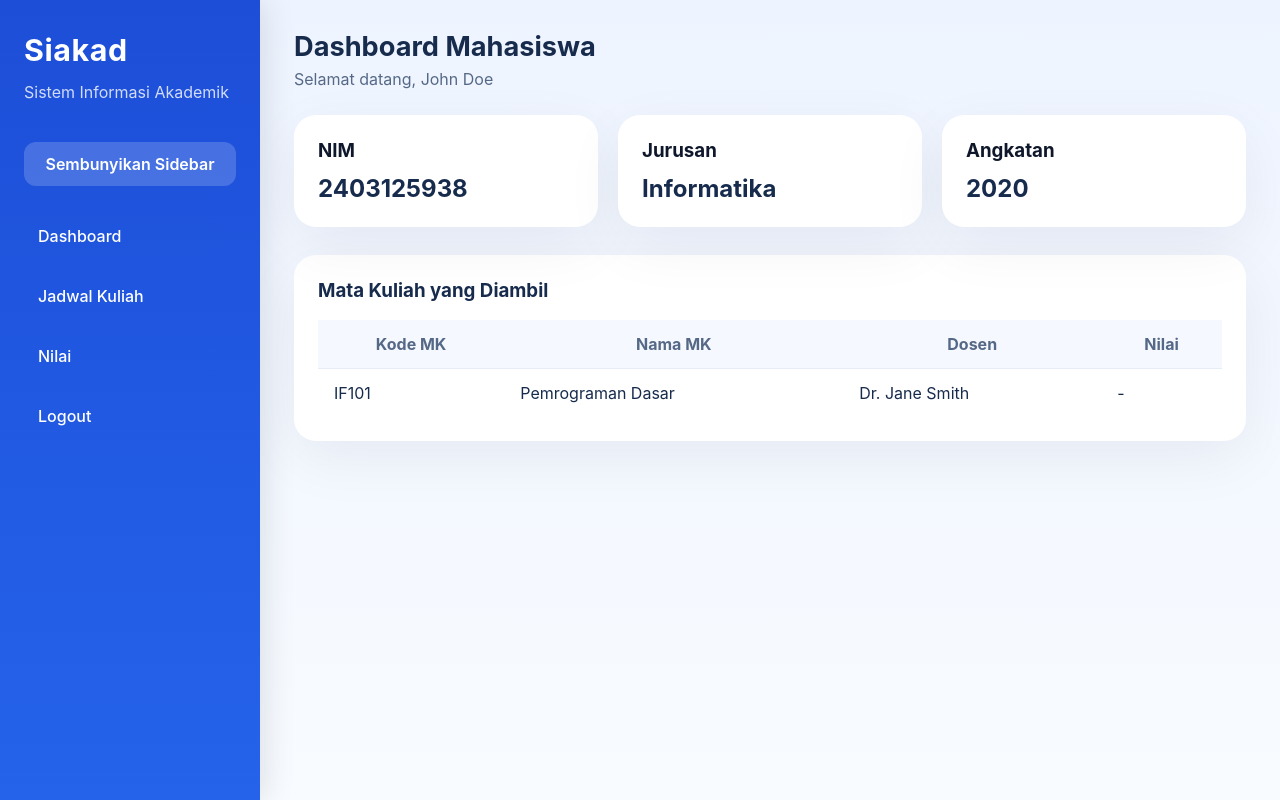
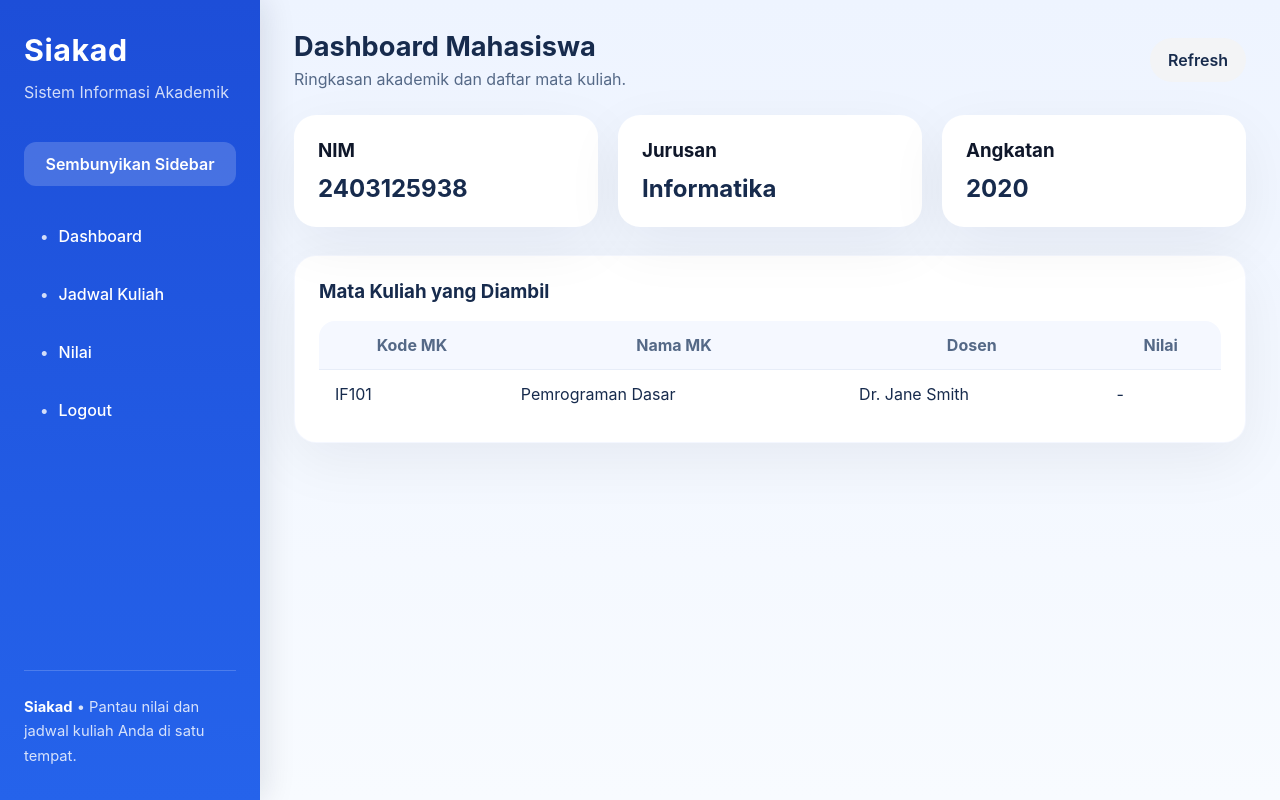
Before and after one commit to Prazaa/siakad, a PHP site: page /views/dashboard_mahasiswa.php in a window 1280 px wide. Run offline with PHP 8.4, Linux system fonts and the light colour scheme; a user stored in the database is signed in; data comes from the database, SQL or seed files in the repository.

Commit message:
perbarui ui

```diff
--- a/assets/style.css
+++ b/assets/style.css
@@ -44,6 +44,8 @@ button {
 }
 
 .sidebar {
+  display: flex;
+  flex-direction: column;
   width: 260px;
   min-width: 260px;
   background: linear-gradient(180deg, #1d4ed8 0%, #2563eb 100%);
@@ -111,16 +113,17 @@ button {
   list-style: none;
   padding: 0;
   margin: 28px 0 0;
+  flex: 1;
 }
 
 .sidebar ul li {
-  margin-bottom: 16px;
+  margin-bottom: 14px;
 }
 
 .sidebar ul li a {
   display: block;
-  padding: 12px 14px;
-  border-radius: 12px;
+  padding: 12px 16px;
+  border-radius: 14px;
   color: #ffffff;
   font-weight: 500;
   transition:
@@ -128,9 +131,28 @@ button {
     color 0.2s ease;
 }
 
+.sidebar ul li a::before {
+  content: "•";
+  margin-right: 10px;
+  opacity: 0.8;
+}
+
 .sidebar ul li a:hover,
 .sidebar ul li a:focus {
-  background: rgba(255, 255, 255, 0.14);
+  background: rgba(255, 255, 255, 0.18);
+}
+
+.sidebar-footer {
+  margin-top: 30px;
+  padding-top: 24px;
+  border-top: 1px solid rgba(255, 255, 255, 0.18);
+  color: rgba(255, 255, 255, 0.82);
+  font-size: 0.92rem;
+  line-height: 1.65;
+}
+
+.sidebar-footer strong {
+  color: #ffffff;
 }
 
 .main-content {
@@ -198,7 +220,19 @@ header {
   font-weight: 600;
   transition:
     transform 0.2s ease,
-    background 0.2s ease;
+    background 0.2s ease,
+    box-shadow 0.2s ease;
+}
+
+.actions button.secondary,
+.main-actions button.secondary {
+  background: #f3f4f6;
+  color: var(--text);
+}
+
+.actions button.secondary:hover,
+.main-actions button.secondary:hover {
+  background: #e5e7eb;
 }
 
 .actions button:hover,
@@ -210,7 +244,7 @@ header {
 
 .summary {
   display: grid;
-  grid-template-columns: repeat(3, minmax(200px, 1fr));
+  grid-template-columns: repeat(3, minmax(240px, 1fr));
   gap: 20px;
   margin-bottom: 28px;
 }
@@ -253,6 +287,7 @@ header {
   padding: 24px;
   border-radius: 22px;
   box-shadow: 0 18px 60px rgba(15, 23, 42, 0.06);
+  border: 1px solid rgba(66, 125, 245, 0.06);
 }
 
 .table-panel h3 {
@@ -263,6 +298,9 @@ header {
 table {
   width: 100%;
   border-collapse: collapse;
+  background: var(--surface);
+  border-radius: 16px;
+  overflow: hidden;
 }
 
 table th,
@@ -281,11 +319,26 @@ table tr:last-child td {
   border-bottom: none;
 }
 
+table tr:hover {
+  background: #f8fbff;
+}
+
 .table-panel a {
   display: inline-flex;
   margin-top: 18px;
   color: var(--primary);
   font-weight: 600;
+}
+
+.status-pill {
+  display: inline-flex;
+  align-items: center;
+  gap: 8px;
+  padding: 7px 14px;
+  border-radius: 999px;
+  font-size: 0.95rem;
+  background: rgba(37, 99, 235, 0.08);
+  color: #1d4ed8;
 }
 
 @media (max-width: 1080px) {
--- a/views/dashboard_mahasiswa.php
+++ b/views/dashboard_mahasiswa.php
@@ -41,14 +41,20 @@ $mk_list = mysqli_query($conn, $query_mk);
                 <li><a href="#">Nilai</a></li>
                 <li><a href="logout.php">Logout</a></li>
             </ul>
+            <div class="sidebar-footer">
+                <strong>Siakad</strong> • Pantau nilai dan jadwal kuliah Anda di satu tempat.
+            </div>
         </div>
         <div class="main-content" id="main-content">
             <header>
                 <div class="page-title">
                     <h1>Dashboard Mahasiswa</h1>
-          <p>Selamat datang, <?php echo $mhs['nama']; ?></p>
+                    <p>Ringkasan akademik dan daftar mata kuliah.</p>
                 </div>
+                <div class="main-actions">
+                    <button class="secondary">Refresh</button>
                     <button id="open-sidebar-btn" class="sidebar-toggle">Tampilkan Sidebar</button>
+                </div>
             </header>
             <div class="summary">
                 <div class="card">
```
Also changed, not shown: views/dashboard_admin.php (+6 -3 lines), views/dashboard_dosen.php (+8 -2 lines), config/koneksi.php (line endings or trailing spaces). Lines whose indentation alone changed are shown as unchanged.
